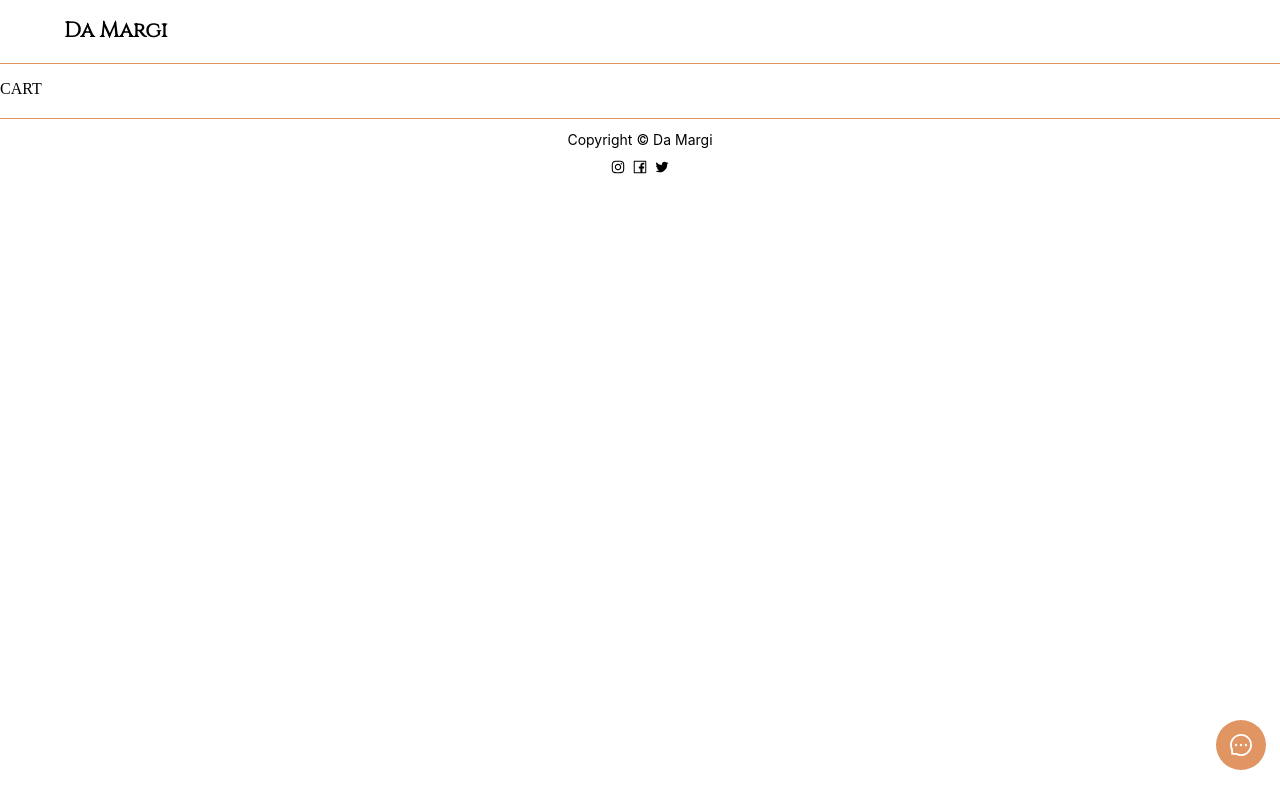
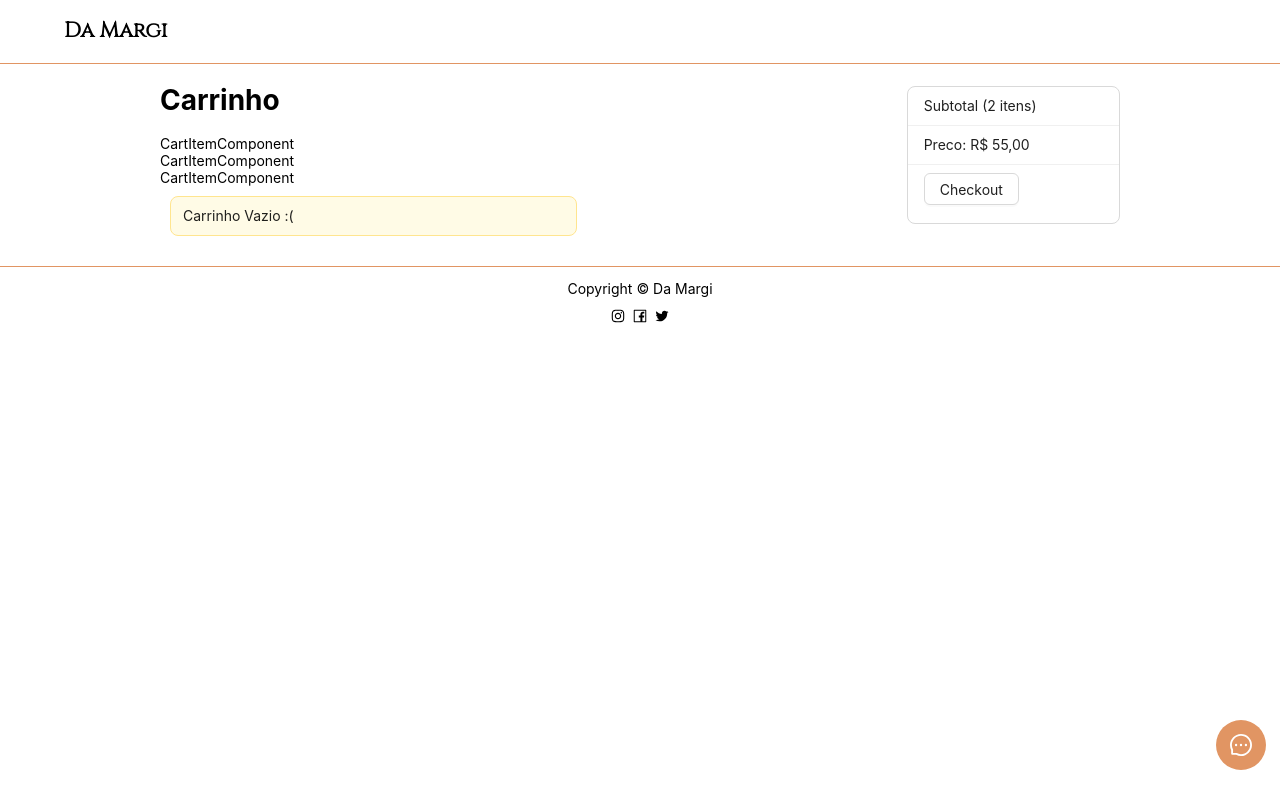
Before and after one commit to guibeutler/MERN-Stack-Project-E-commerce, a React (Create React App) app in the folder frontend/: page /cart in a window 1280 px wide. Built offline with nearby package versions, Linux system fonts and the light colour scheme; a web font is replaced by a local one.

Commit message:
prepare cart page

```diff
--- a/frontend/package.json
+++ b/frontend/package.json
@@ -14,6 +14,7 @@
 		"antd": "^5.1.2",
 		"craco-antd": "^2.0.0",
 		"craco-preact": "^1.1.0",
+		"moment": "^2.29.4",
 		"react": "^18.2.0",
 		"react-dom": "^18.2.0",
 		"react-hamburger-menu": "^1.2.1",
@@ -49,7 +50,7 @@
 		]
 	},
 	"devDependencies": {
-		"@craco/craco": "^7.0.0",
+		"@craco/craco": "^6.4.3",
 		"@types/react-hamburger-menu": "^0.0.4",
 		"craco-esbuild": "^0.5.2",
 		"eslint": "^8.31.0",
--- a/frontend/src/screens/Cart/index.tsx
+++ b/frontend/src/screens/Cart/index.tsx
@@ -1,10 +1,41 @@
 import React from 'react'
+import { Alert, Button, Col, List, Row } from 'antd'
+import { useNavigate } from 'react-router-dom'
 
 function Cart() {
+	const navigate = useNavigate()
+	const data = [
+		'Subtotal (2 itens)',
+		'Preco: R$ 55,00',
+		<Button onClick={() => navigate('/user/order-details')}>Checkout</Button>,
+	]
+
 	return (
-		<div>
-			<p>CART</p>
-		</div>
+		<Row
+			style={{
+				display: 'flex',
+				justifyContent: 'space-around',
+				alignItems: 'center',
+			}}
+		>
+			<Col md={8}>
+				<h1>Carrinho</h1>
+				{Array.from({ length: 3 }).map((item) => (
+					<>
+						CartItemComponent <br />
+					</>
+				))}
+				<Alert message="Carrinho Vazio :(" type="warning" />
+			</Col>
+			<Col md={4}>
+				<List
+					bordered
+					size="small"
+					dataSource={data}
+					renderItem={(item) => <List.Item> {item}</List.Item>}
+				/>
+			</Col>
+		</Row>
 	)
 }
 
--- a/frontend/src/screens/ProductDetails/index.tsx
+++ b/frontend/src/screens/ProductDetails/index.tsx
@@ -7,11 +7,11 @@ import {
 	List,
 	Alert,
 	Form,
-	Input,
 	Button,
 	InputNumber,
 	Select,
 } from 'antd'
+import moment from 'moment'
 import { Rating } from 'react-simple-star-rating'
 import AlertAddToCart from '@components/Alerts/addedToCart'
 import img1 from '@assets/imgCarousel/img1.png'
@@ -19,12 +19,7 @@ import img2 from '@assets/imgCarousel/img2.jpg'
 import img3 from '@assets/imgCarousel/img3.jpeg'
 import TextArea from 'antd/es/input/TextArea'
 
-const currentDate = new Date()
-const date = currentDate.toLocaleDateString('pt-BR', {
-	day: '2-digit',
-	month: '2-digit',
-	year: 'numeric',
-})
+const currentDateTime = moment().local().format('DD/MM/YYYY')
 
 const handleChange = (value: string) => {
 	console.log(`selected ${value}`)
@@ -94,7 +89,7 @@ function ProductDetails() {
 											<List.Item>
 												<Rating size={20} readonly initialValue={5} />
 											</List.Item>
-											<List.Item>{date}</List.Item>
+											<List.Item>{currentDateTime}</List.Item>
 											<List.Item>
 												<p>
 													Lorem ipsum dolor sit amet, consectetur adipiscing
```
Also changed, not shown: 1 other file (tests, documents, lock files or other folders).
